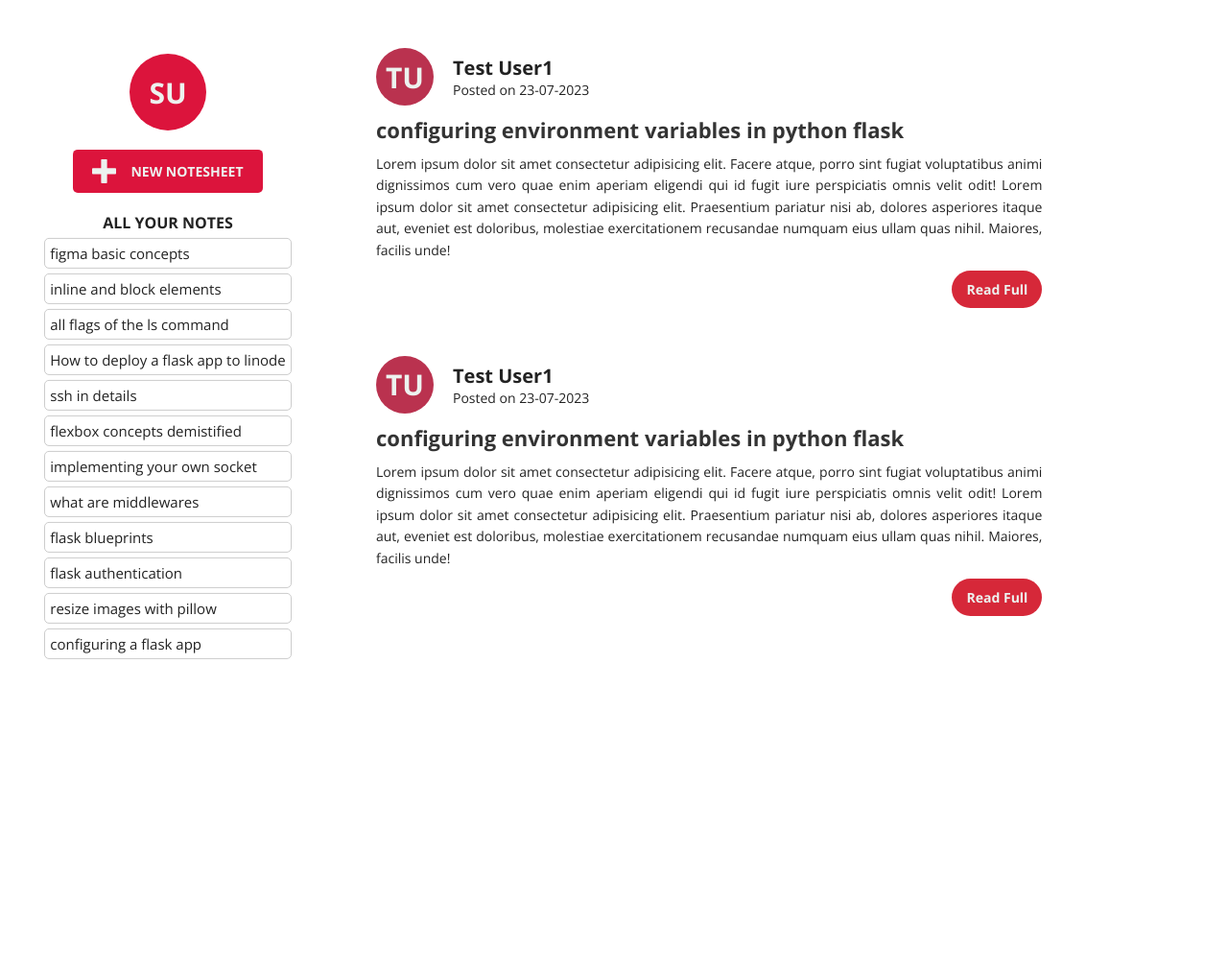
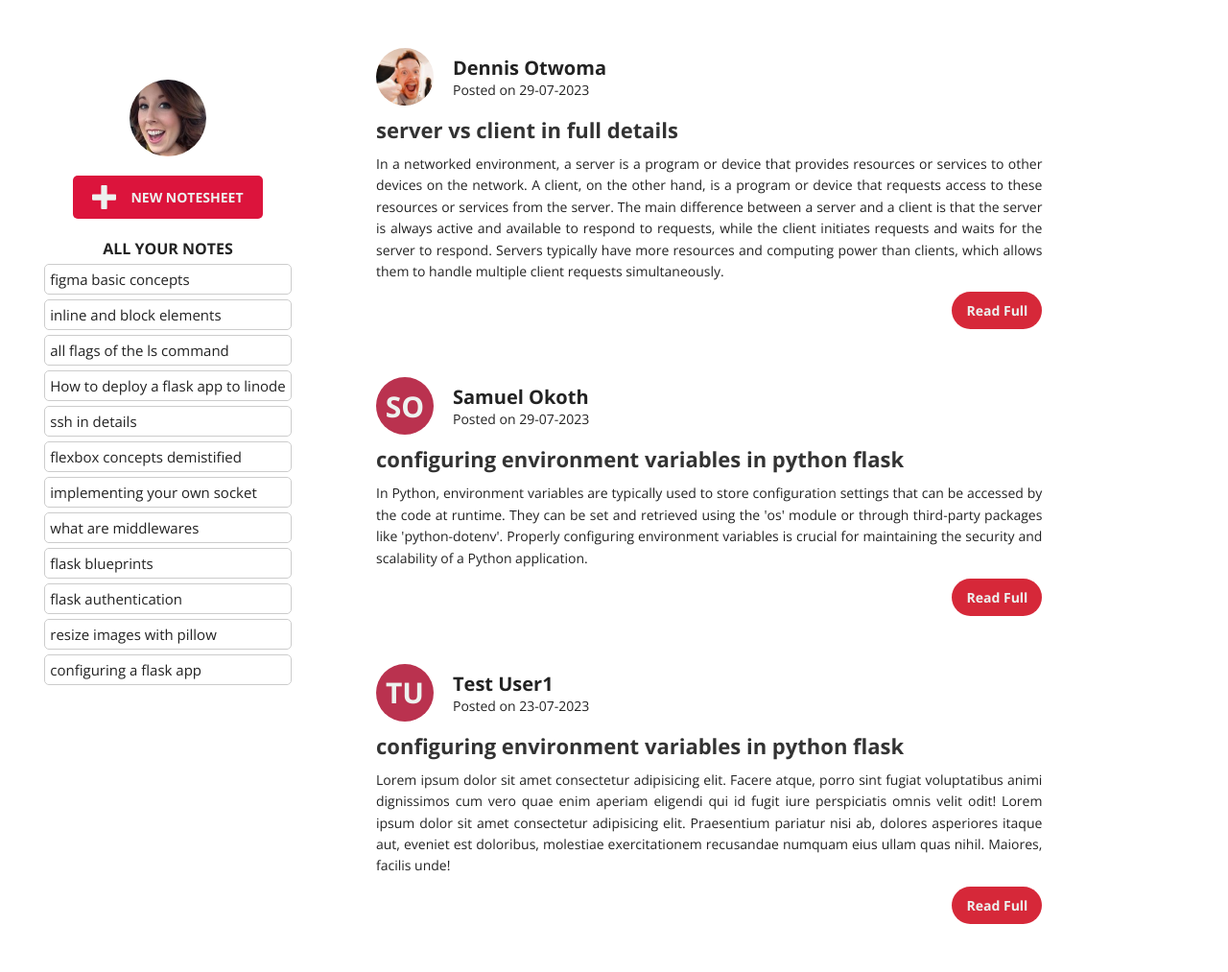
Before and after one commit to codeme254/notemate, a Flask app: page /feed in a window 1280 px wide. Shown: the part 77-1090 px from the top of the page at 96% size. Before the commit the page ends 764 px from the top, so only its background shows below. Run offline with Flask 3, Linux system fonts and the light colour scheme; the visitor is signed in with stand-in values (Sample User, id 1).

```diff
--- a/website/static/css/styles.css
+++ b/website/static/css/styles.css
@@ -271,6 +271,21 @@ body{
     margin: 0 auto;
 }
 
+.user-profile-avartar__image{
+    --size: 8rem;
+    width: var(--size);
+    height: var(--size);
+    margin: 0 auto;
+}
+
+.user-profile-avartar__image img{
+    width: 100%;
+    height: 100%;
+    display: block;
+    object-fit: cover;
+    border-radius: 50%;
+}
+
 .user-new-note{
     color: var(--color-anti-flash-white);
     text-decoration: none;
@@ -344,6 +359,21 @@ body{
     font-size: 2rem;
 }
 
+.note-avartar__image{
+    --size: 6rem;
+    width: var(--size);
+    height: var(--size);
+    margin-right: 2rem;
+}
+
+.note-avartar__image img{
+    width: 100%;
+    height: 100%;
+    display: block;
+    object-fit: cover;
+    border-radius: 50%;
+}
+
 .note-feed__body--title{
     font-size: 2.2rem;
     margin-bottom: 1rem;
--- a/website/templates/feed.html
+++ b/website/templates/feed.html
@@ -2,8 +2,12 @@
 {% block pagecontent %}
 <section class="feeds-section">
     <div class="feed-section__user">
-        <div class="user__profile-avartar-letters">
+        <!-- is to appear if the user doesn't have a profile photo -->
+        <!-- <div class="user__profile-avartar-letters">
             {{current_user.first_name[0]}}{{current_user.last_name[0]}}
+        </div> -->
+        <div class="user-profile-avartar__image">
+            <img src="{{ url_for('static', filename='media/images/default-2.jpg') }}" alt="caaren">
         </div>
         <a href="" class="user-new-note">
             <svg class="header__navitem--icon">
@@ -30,19 +34,42 @@
     </div>
     <div class="feed-section__notes">
         <!-- <h2>soon notes will come here</h2> -->
+        <div class="note-feed">
+            <div class="note-feed__header">
+                <!-- <div class="note-feed__avartar">DO</div> -->
+                <div class="note-avartar__image">
+                    <img src="{{ url_for('static', filename='media/images/default.jpg') }}" alt="Dennis Otwoma">
+                </div>
+                <div class="note-feed__user-about">
+                    <h5 class="note-feed__user-about--name">Dennis Otwoma</h5>
+                    <p class="note-feed__user-about--date">Posted on <span>29-07-2023</span></p>
+                </div>
+            </div>
+            <div class="note-feed__body">
+                <h3 class="note-feed__body--title">server vs client in full details</h3>
+                <p class="note-feed__body--preview-text">
+                    In a networked environment, a server is a program or device that provides resources or services to other devices on the network. A client, on the other hand, is a program or device that requests access to these resources or services from the server. The main difference between a server and a client is that the server is always active and available to respond to requests, while the client initiates requests and waits for the server to respond. Servers typically have more resources and computing power than clients, which allows them to handle multiple client requests simultaneously.
+                </p>
+                <div class="note-feed__actions">
+                    <a href="" class="note-feed__actions--btn">Read full</a>
+                </div>
+            </div>
+        </div>
+
+
 
         <div class="note-feed">
             <div class="note-feed__header">
-                <div class="note-feed__avartar">TU</div>
+                <div class="note-feed__avartar">SO</div>
                 <div class="note-feed__user-about">
-                    <h5 class="note-feed__user-about--name">Test User1</h5>
-                    <p class="note-feed__user-about--date">Posted on <span>23-07-2023</span></p>
+                    <h5 class="note-feed__user-about--name">Samuel Okoth</h5>
+                    <p class="note-feed__user-about--date">Posted on <span>29-07-2023</span></p>
                 </div>
             </div>
             <div class="note-feed__body">
                 <h3 class="note-feed__body--title">configuring environment variables in python flask</h3>
                 <p class="note-feed__body--preview-text">
-                    Lorem ipsum dolor sit amet consectetur adipisicing elit. Facere atque, porro sint fugiat voluptatibus animi dignissimos cum vero quae enim aperiam eligendi qui id fugit iure perspiciatis omnis velit odit! Lorem ipsum dolor sit amet consectetur adipisicing elit. Praesentium pariatur nisi ab, dolores asperiores itaque aut, eveniet est doloribus, molestiae exercitationem recusandae numquam eius ullam quas nihil. Maiores, facilis unde!
+                    In Python, environment variables are typically used to store configuration settings that can be accessed by the code at runtime. They can be set and retrieved using the 'os' module or through third-party packages like 'python-dotenv'. Properly configuring environment variables is crucial for maintaining the security and scalability of a Python application.
                 </p>
                 <div class="note-feed__actions">
                     <a href="" class="note-feed__actions--btn">Read full</a>
```
Also changed, not shown: requirements.txt (added, +22 -0 lines), README.md (added), instance/notemate.db (deleted), website/static/media/images/default-2.jpg (added).
